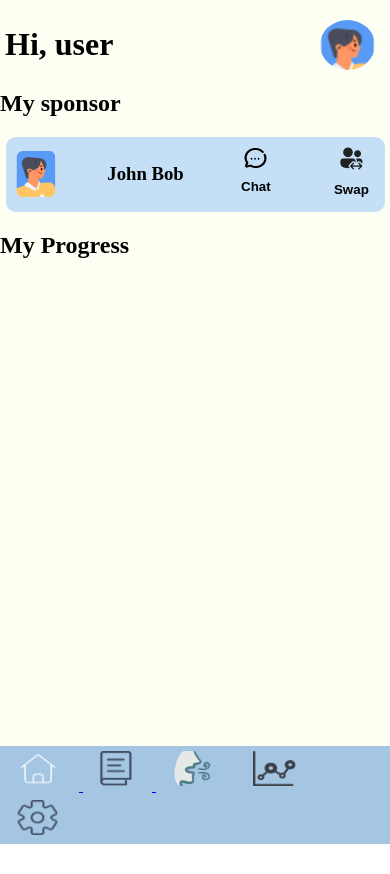
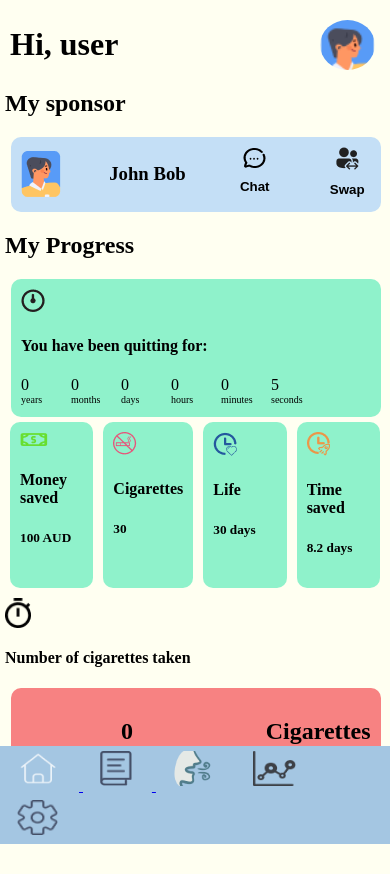
Before and after one commit to PhatB/BreathEasy, a plain HTML site: page index.html in a window 390 px wide. Before the commit the page ends 844 px from the top, so only its background shows below. Drawn offline with Linux system fonts and the light colour scheme.

Commit message:
complete homepage only some bugs need to fix and implement some actual functions

```diff
--- a/css/style.css
+++ b/css/style.css
@@ -1,11 +1,13 @@
 @media only screen and (max-width: 768px) {
     /* For mobile phones: */
+
     .footer{
         position: fixed;
         left: 0;
         bottom: 0;
         width: 100%;
         background-color: #A4C6E2;
+        z-index: 1000;
     }
     .footer img{
         padding: 5px 20px 5px 17px ;
@@ -26,12 +28,15 @@
         padding: 0;
     }
     .Content{
-        background-color: #FCFFF1;
+        background-color: #fffff1;
         min-height: 100vh;
         overflow: hidden;
     }
     .HomeFeed{
         display: block;
+        padding-bottom: 69px;
+        padding-left: 5px;
+        padding-right: 5px;
     }
     .UserAva{
         position: absolute;
@@ -75,5 +80,84 @@
     .SponsorBar button:active{
         background-color: #accce3;
     }
+    /* Timer style start */
+    .TimerBar{
+
+        display: table;
+        width: 92%;
+        background-color: #71efc1c9;
+        justify-content: center;
+        padding: 10px;
+        margin-left: 6px;
+        border-radius: 10px;
+        align-items: center;
+        /* height: 55px; */
+
+    }
+    #Timer div {
+        display: inline-block;
+        min-width: 50px;
+      }
+    #Timer div span {
+    /* color: #B1CDF1; */
+    display: block;
+    font-size: 10px;
+    font-weight: 400;
+    }
+    /* Timer style end */
+
+    .SmallProgressSection{
+        display: flex;
+    }
+
+    .SmallProgressBar{
+        width: 92%;
+        background-color: #71efc1c9;
+        justify-content: center;
+        padding: 10px;
+        margin-left: 6px;
+        border-radius: 10px;
+        align-items: center;
+        width: 40%;
+        margin: 5px;
+
+    }
+    .CigsTakenSection{
+        display: grid;
+        width: 92%;
+
+        /* grid-row: 2; */
+    }
+    .CigsTakenSection img{
+        margin-top: 5px;
+        height: 30px;
+    }
+    .CigsTaken{
+        display: flex;
+        width: 100%;
+        background-color: #f78282;
+        justify-content: space-between;
+
+        padding: 10px;
+        margin-left: 6px;
+        border-radius: 10px;
+        align-items: center;
+
+    }
+    .CigsTaken h2{
+        padding-left: 100px;
+    }
+    .TakeCigButton{
+        border: none;
+        background-color: #00214c;
+        color: white;
+        border-radius: 10px;
+        padding: 5px 10px;
+        margin-top: 5px;
+    }
+    .TakeCigButton:active{
+        background-color: #a80000;
+    }
+
 
   }
--- a/index.html
+++ b/index.html
@@ -38,16 +38,53 @@
             <!-- Sponsor Bar end here -->
             <!-- Progress start here -->
             <H2 class="ProgressTitle">My Progress</H2>
-            <div class="ProgressBar">
-                <div class="CleanTimer">
+            <div class="ProgressSection">
+                <div class="TimerBar">
+                    <img src="/Assets/ClockIcon.png" alt=" Clock Icon">
+                    <h4>You have been quitting for:</h4>
+                    <div id="Timer"></div>
+                </div>
+                <div class="SmallProgressSection">
+                    <div class="SmallProgressBar">
+                        <img src="/Assets/icon money.png" alt="Money icon">
+                        <h4>Money saved</h4>
+                        <h5>100 AUD</h5>
+                    </div>
+                    <div class="SmallProgressBar">
+                        <img src="/Assets/no smoke icon.png" alt="No Smoke icon">
+                        <h4>Cigarettes</h4>
+                        <h5>30</h5>
+                    </div>
+                    <div class="SmallProgressBar">
+                        <img src="/Assets/life icon.png" alt="Life Icon">
+                        <h4>Life</h4>
+                        <h5>30 days</h5>
+                    </div>
+                    <div class="SmallProgressBar">
+                        <img src="/Assets/time saved icon.png" alt="Time save icon">
+                        <h4>Time saved</h4>
+                        <h5>8.2 days</h5>
+                    </div>
+                </div>
+                <div class="CigsTakenSection">
+                    <img src="/Assets/ClockTimer.png" alt="">
+                    <h4>Number of cigarettes taken</h4>
+                    <div class="CigsTaken">
+                        <h2 id="Cigs">
+                            0
+                        </h2>
+                        <h2>
+                            Cigarettes
+                        </h2>
+                    </div>
+                    <div>
+                        <button class="TakeCigButton" id="CigsButton">
+                            Take one
+                        </button>
+                    </div>
+                </div>
 
-                </div>
-                <div class="BigProgressBar">
 
-                </div>
-                <div class="SmallProgressBar">
-
-                </div>
 
             </div>
             <!-- <div class="">
@@ -59,7 +96,7 @@
 
 
         <!-- Footer start here -->
-        <div class = "footer">
+        <foo class = "footer">
             <a href="./index.html">
                 <button class ="ButtonFooter">
                     <img src="/Assets/Home-1.png" alt="Home icon">
@@ -84,7 +121,7 @@
                     <img src="/Assets/setting.png" alt="Setting icon">
                 </button>
             </a>
-        </div>
+        </foo>
         <!-- Footer end here -->
     </div>
     <script src="/js/script.js"></script>
--- a/js/script.js
+++ b/js/script.js
@@ -0,0 +1,59 @@
+var currentDate = `${GetDateToday()}`;
+
+var TakeCigs = document.getElementById("CigsButton")
+var CigsTaken = document.getElementById("Cigs")
+var OneCigsAtTheTime = 0;
+
+
+TakeCigs.addEventListener("click", function(){
+    OneCigsAtTheTime ++;
+    CigsTaken.textContent = `${OneCigsAtTheTime}`;
+})
+
+function updateTimer() {
+
+
+	// yyyy-MM-dd HH:mm:ss
+  past  = Date.parse(currentDate);
+  now     = new Date();
+  diff    = now - past;
+
+  years  = Math.floor( diff / (1000*60*60*24*30*12) );
+  months = Math.floor( diff / (1000*60*60*24*30) );
+  days   = Math.floor( diff / (1000*60*60*24) );
+  hours  = Math.floor( diff / (1000*60*60) );
+  mins   = Math.floor( diff / (1000*60) );
+  secs   = Math.floor( diff / 1000 );
+
+  y = years;
+  M = months - years  * 12;
+  d = days   - months * 30;
+  h = hours  - days   * 24;
+  m = mins   - hours  * 60;
+  s = secs   - mins   * 60;
+  document.getElementById("Timer")
+    .innerHTML =
+    //   '<div><span>since: 1991.03.30</span></div><br>'+
+      '<div>' + y + '<span>years</span></div>' +
+      '<div>' + M + '<span>months</span></div>' +
+      '<div>' + d + '<span>days</span></div>' +
+      '<div>' + h + '<span>hours</span></div>' +
+      '<div>' + m + '<span>minutes</span></div>' +
+      '<div>' + s + '<span>seconds</span></div>' ;
+}
+setInterval('updateTimer()', 1000 );
+
+
+function GetDateToday(){
+        const now = new Date();
+
+        const year = now.getFullYear();
+        const month = String(now.getMonth() + 1).padStart(2, '0');
+        const day = String(now.getDate()).padStart(2, '0');
+        const hours = String(now.getHours()).padStart(2, '0');
+        const minutes = String(now.getMinutes()).padStart(2, '0');
+        const seconds = String(now.getSeconds()).padStart(2, '0');
+
+        return `${year}-${month}-${day} ${hours}:${minutes}:${seconds}`;
+
+}
```
Also changed, not shown: Assets/ClockIcon.png (added), Assets/ClockTimer.png (added), Assets/icon money.png (added), Assets/life icon.png (added), Assets/no smoke icon.png (added), Assets/time saved icon.png (added).
